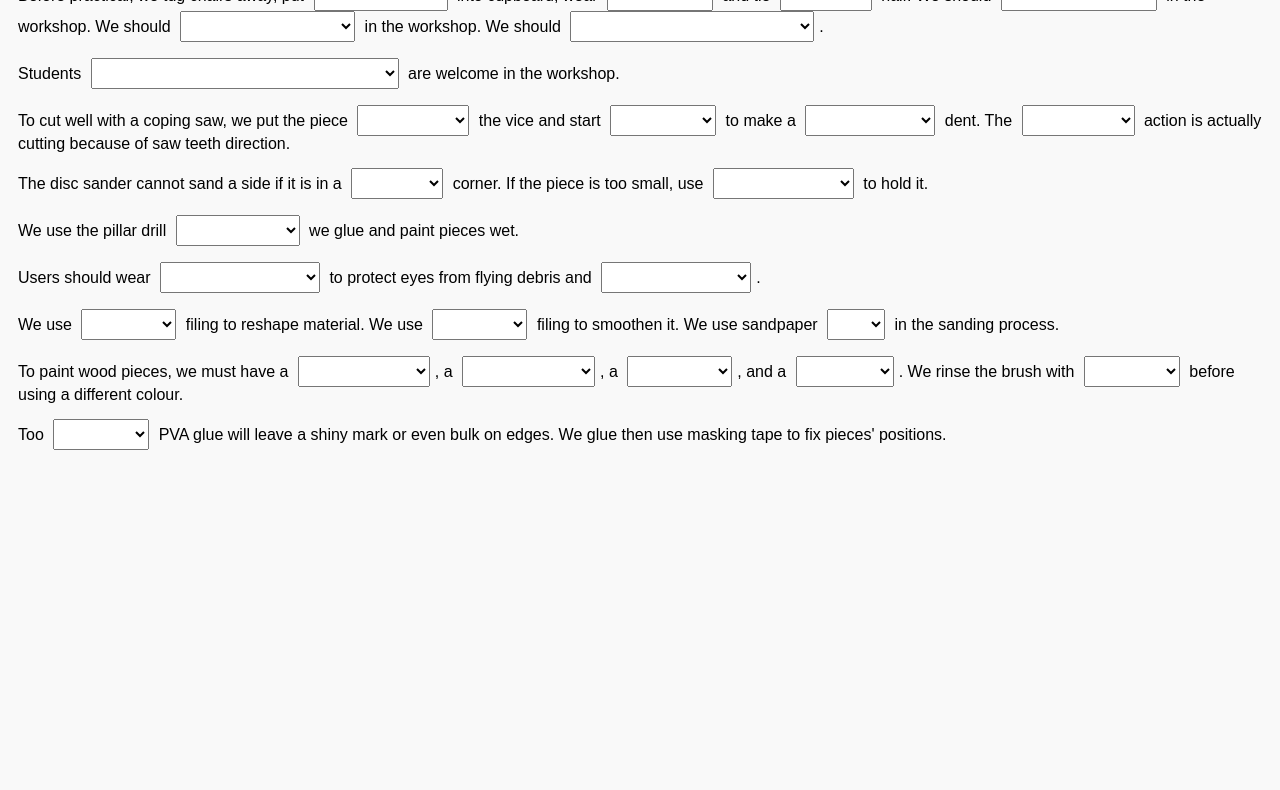
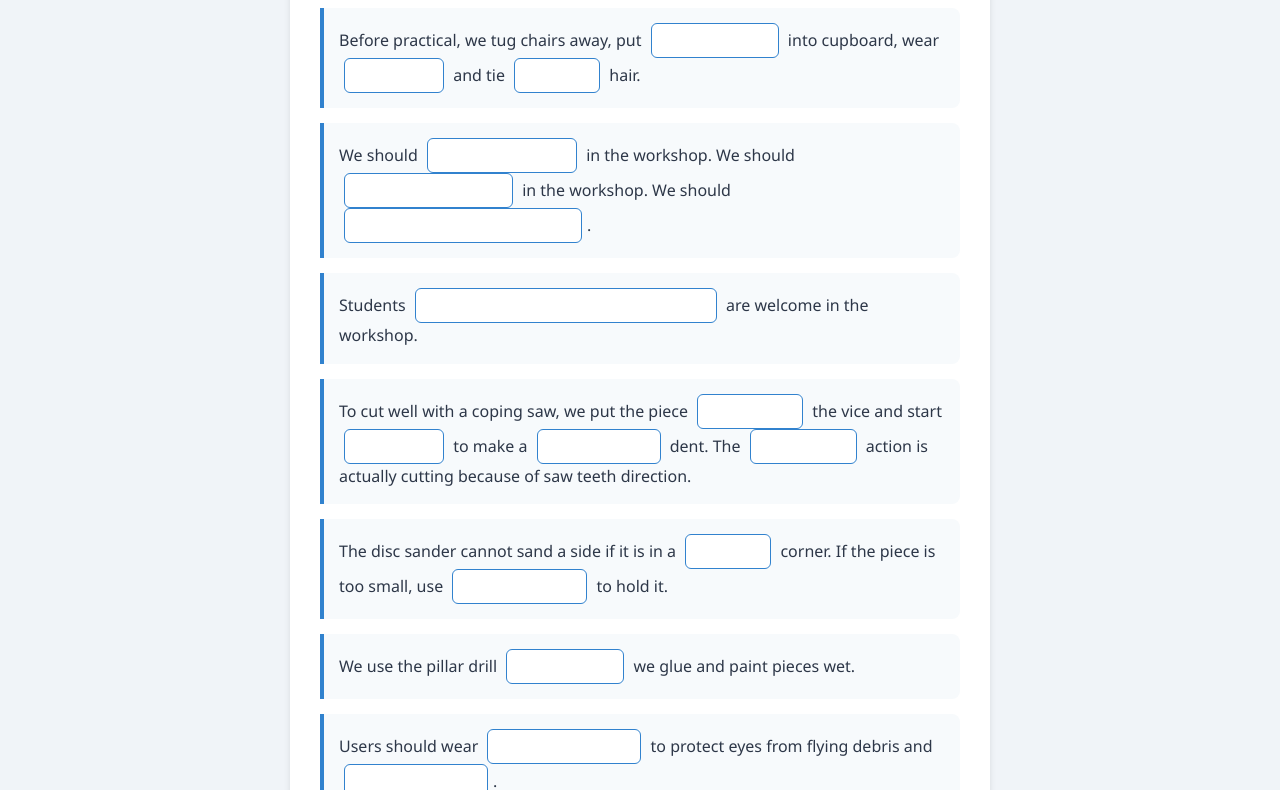
Before and after one commit to beatsaway/dtpracticalquizv1, a plain HTML site: page index.html in a window 1280 px wide. Shown: the part 113-903 px from the top of the page. Before the commit the page ends 800 px from the top, so only its background shows below. Drawn offline with Linux system fonts and the light colour scheme.

Commit message:
Update index.html

```diff
--- a/index.html
+++ b/index.html
@@ -3,31 +3,107 @@
 <head>
   <meta charset="UTF-8">
   <meta name="viewport" content="width=device-width, initial-scale=1.0">
-  <title>DT Instructions</title>
+  <title>DT Practical Instructions</title>
   <style>
+    :root {
+      --bg-primary: #f0f4f8;
+      --bg-secondary: #ffffff;
+      --text-primary: #2d3748;
+      --accent-color: #3182ce;
+      --success-color: #48bb78;
+      --error-color: #e53e3e;
+    }
+
+    * {
+      box-sizing: border-box;
+      margin: 0;
+      padding: 0;
+    }
+
     body {
-      font-family: Arial, sans-serif;
-      line-height: 1;
-      background-color: #f9f9f9;
-      padding: 10px;
+      font-family: 'Segoe UI', Tahoma, Geneva, Verdana, sans-serif;
+      line-height: 1.6;
+      background-color: var(--bg-primary);
+      color: var(--text-primary);
+      display: flex;
+      justify-content: center;
+      padding: 20px;
+    }
 
+    .container {
+      max-width: 700px;
+      width: 100%;
+      background-color: var(--bg-secondary);
+      border-radius: 12px;
+      box-shadow: 0 4px 6px rgba(0, 0, 0, 0.1);
+      padding: 30px;
     }
+
+    h1 {
+      text-align: center;
+      color: var(--accent-color);
+      margin-bottom: 20px;
+      font-weight: 600;
+    }
+
+    .instruction-block {
+      background-color: #f7fafc;
+      border-left: 4px solid var(--accent-color);
+      padding: 15px;
+      margin-bottom: 15px;
+      border-radius: 0 8px 8px 0;
+      transition: all 0.3s ease;
+    }
+
+    .instruction-block:hover {
+      background-color: #ebf8ff;
+    }
+
     select {
+      appearance: none;
+      background-color: #fff;
+      border: 1px solid var(--accent-color);
+      border-radius: 6px;
+      padding: 8px 12px;
       margin: 0 5px;
-      padding: 5px;
       font-size: 1em;
+      cursor: pointer;
+      transition: all 0.3s ease;
+    }
 
+    select:focus {
+      outline: none;
+      box-shadow: 0 0 0 3px rgba(49, 130, 206, 0.3);
     }
+
     .correct {
-      background-color: #d4edda;
+      background-color: var(--success-color);
+      color: white;
     }
+
     .incorrect {
-      background-color: #f8d7da;
+      background-color: var(--error-color);
+      color: white;
+    }
+
+    @media (max-width: 600px) {
+      .container {
+        padding: 15px;
+        margin: 0 10px;
+      }
+
+      select {
+        margin: 5px 0;
+        width: 100%;
+      }
     }
   </style>
 </head>
 <body>
-  <h1>DT Practical</h1>
+  <div class="container">
+    <h1>DT Practical Instructions</h1>
+
+    <div class="instruction-block">
       <p>
         Before practical, we tug chairs away, put
         <select data-answer="belongings">
@@ -45,7 +121,11 @@
           <option value="short">short 💇</option>
           <option value="long">long 💇‍♀️</option>
         </select> hair.
+      </p>
+    </div>
 
+    <div class="instruction-block">
+      <p>
         We should
         <select data-answer="walk mindfully">
           <option> </option>
@@ -63,6 +143,9 @@
           <option value="chitchat">chitchat and distract others💬</option>
         </select>.
       </p>
+    </div>
+
+    <div class="instruction-block">
       <p>
         Students
         <select data-answer="following health and safety rules">
@@ -71,6 +154,9 @@
           <option value="causing health and safety concerns">causing health and safety concerns 👎</option>
         </select> are welcome in the workshop.
       </p>
+    </div>
+
+    <div class="instruction-block">
       <p>
         To cut well with a coping saw, we put the piece
         <select data-answer="close to">
@@ -94,15 +180,25 @@
           <option value="pulling">pulling ↩️</option>
         </select> action is actually cutting because of saw teeth direction.
       </p>
+    </div>
+
+    <div class="instruction-block">
       <p>
-    The disc sander cannot sand a side if it is in a <select data-answer="concave">
-        <option> </option><option value="convex">convex</option><option value="concave">concave</option></select> corner. If the piece is too small, use
+        The disc sander cannot sand a side if it is in a
+        <select data-answer="concave">
+          <option> </option>
+          <option value="convex">convex</option>
+          <option value="concave">concave</option>
+        </select> corner. If the piece is too small, use
         <select data-answer="long sticks">
           <option> </option>
           <option value="your fingers">your fingers ✌️</option>
           <option value="long sticks">long sticks 🥢</option>
         </select> to hold it.
       </p>
+    </div>
+
+    <div class="instruction-block">
       <p>
         We use the pillar drill
         <select data-answer="before">
@@ -111,6 +207,9 @@
           <option value="before">before ⏱️</option>
         </select> we glue and paint pieces wet.
       </p>
+    </div>
+
+    <div class="instruction-block">
       <p>
         Users should wear
         <select data-answer="safety goggles">
@@ -124,6 +223,9 @@
           <option value="wood dust">wood dust 💨🤮</option>
         </select>.
       </p>
+    </div>
+
+    <div class="instruction-block">
       <p>
         We use
         <select data-answer="cross">
@@ -142,6 +244,9 @@
           <option value="last">last </option>
         </select> in the sanding process.
       </p>
+    </div>
+
+    <div class="instruction-block">
       <p>
         To paint wood pieces, we must have a
         <select data-answer="water mug">
@@ -170,6 +275,9 @@
           <option value="water">water 💧</option>
         </select> before using a different colour.
       </p>
+    </div>
+
+    <div class="instruction-block">
       <p>
         Too
         <select data-answer="much">
@@ -178,6 +286,8 @@
           <option value="much">much ➕</option>
         </select> PVA glue will leave a shiny mark or even bulk on edges. We glue then use masking tape to fix pieces' positions.
       </p>
+    </div>
+  </div>
 
   <script>
     document.querySelectorAll('select').forEach(select => {
```
Lines whose indentation alone changed are shown as unchanged.
